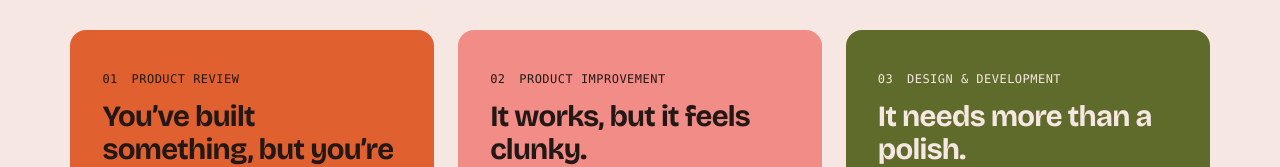
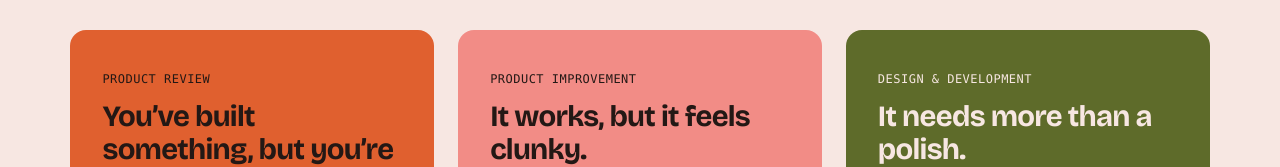
Before and after one commit to emmaklint/emmaklint-site, a plain HTML site: page services.html in a window 1280 px wide. Shown: the part 737-904 px from the top of the page. Drawn offline with nearby package versions, Linux system fonts and the light colour scheme; a web font is replaced by a local one.

Commit message:
Remove numbers from Services offer labels
Co-Authored-By: Claude Opus 5.5 <noreply@anthropic.com>

```diff
--- a/services.html
+++ b/services.html
@@ -57,7 +57,7 @@
 
     <article class="service service--crayon offer" aria-labelledby="offer-1">
       <div class="offer-head">
-        <p class="offer-label"><span class="offer-num">01</span> Product review</p>
+        <p class="offer-label">Product review</p>
         <h3 id="offer-1">You’ve built something, but you’re not sure what’s working.</h3>
       </div>
       <div class="offer-body">
@@ -70,7 +70,7 @@
     </article>
     <article class="service service--pink offer" aria-labelledby="offer-2">
       <div class="offer-head">
-        <p class="offer-label"><span class="offer-num">02</span> Product improvement</p>
+        <p class="offer-label">Product improvement</p>
         <h3 id="offer-2">It works, but it feels clunky.</h3>
         <p class="offer-pain">Maybe the visual design lacks personality, or the pieces don’t quite fit together.</p>
       </div>
@@ -84,7 +84,7 @@
     </article>
     <article class="service service--moss offer" aria-labelledby="offer-3">
       <div class="offer-head">
-        <p class="offer-label"><span class="offer-num">03</span> Design &amp; development</p>
+        <p class="offer-label">Design &amp; development</p>
         <h3 id="offer-3">It needs more than a polish.</h3>
         <p class="offer-pain">Sometimes improving a product means rethinking larger parts of it or building something new.</p>
       </div>
--- a/styles.css
+++ b/styles.css
@@ -115,7 +115,6 @@ h1, h2, h3, p { margin: 0; }
 .service.offer { justify-content: flex-start; gap: 32px; min-height: 0; padding: 40px 32px; }
 .offer-head { display: flex; flex-direction: column; gap: 12px; }
 .service .offer-label { font-family: var(--mono); font-size: 12px; letter-spacing: 0.04em; text-transform: uppercase; line-height: 1.6; }
-.offer-num { margin-right: 6px; }
 .offer h3 {
   font-family: var(--display); font-weight: 700;
   font-size: clamp(28px, 2.3vw, 34px); letter-spacing: -0.025em; line-height: 1.1;
```
